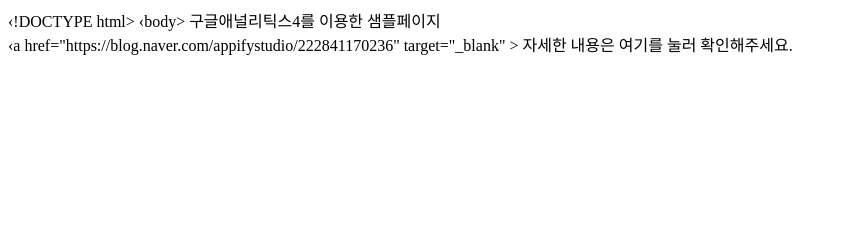
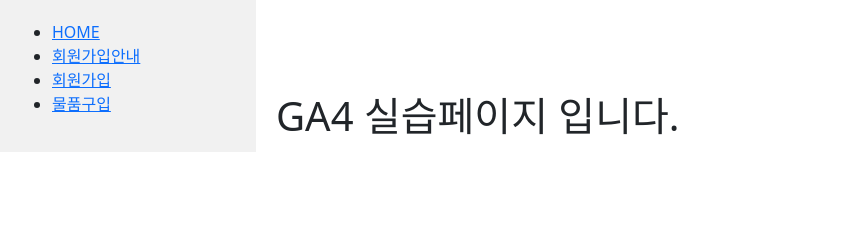
Before and after one commit to tyalzm12-cpu/tyalzm12.github.ioi, a plain HTML site: page index.html in a window 1280 px wide. Shown: the whole page, without its empty margins (0-850 px from the left). Drawn offline with nearby package versions, Linux system fonts and the light colour scheme.

Commit message:
Update index.html

```diff
--- a/index.html
+++ b/index.html
@@ -1,7 +1,7 @@
-‹!DOCTYPE html>
-<html >
+<!DOCTYPE html>
+<html>
 <head>
-<!-- Google tag (gtag.js) -->
+   <!-- Google tag (gtag.js) -->
 <script async src="https://www.googletagmanager.com/gtag/js?id=G-MG6JN29VR4"></script>
 <script>
   window.dataLayer = window.dataLayer || [];
@@ -10,12 +10,49 @@
 
   gtag('config', 'G-MG6JN29VR4');
 </script>
-<!-- 여기 위에 복사 붙여넣기 합니다. -->
+
+    <title>GA4 Example for Github</title>
+    <link rel="stylesheet" href="https://cdn.jsdelivr.net/npm/bootstrap@5.2.3/dist/css/bootstrap.min.css">
+
+    <style>
+        /* 왼쪽 메뉴 스타일 */
+        nav {
+            width: 20%;
+            float: left;
+            background-color: #f1f1f1;
+            padding: 20px;
+        }
+
+        /* 오른쪽 내용 영역 스타일 */
+        article {
+            width: 80%;
+            float: right;
+            padding: 20px;
+        }
+
+        /* 스마트폰 화면 (예시: 너비 768px 이하) */
+        @media (max-width: 768px) {
+            nav, article {
+                width: 100%;
+                float: none;
+            }
+        }
+
+    </style>
 </head>
-‹body>
-구글애널리틱스4를 이용한 샘플페이지 <br />
-‹a href="https://blog.naver.com/appifystudio/222841170236" target="_blank"
-> 자세한 내용은 여기를 눌러 확인해주세요.</a
->
-</body >
+<body>
+  <nav>
+    <ul>
+      <li><a href="./index.html">HOME</a></li>
+      <li><a href="./ga4_d1.html">회원가입안내</a></li>
+      <li><a href="./ga4_d2.html">회원가입</a></li>
+      <li><a href="./ga4_d3.html">물품구입</a></li>
+    </ul>
+  </nav>
+  <article>
+    <br><br><br>
+    <H1>GA4 실습페이지 입니다.</H1>
+    <br><br><br>
+  </article>
+</body>
 </html>
```
